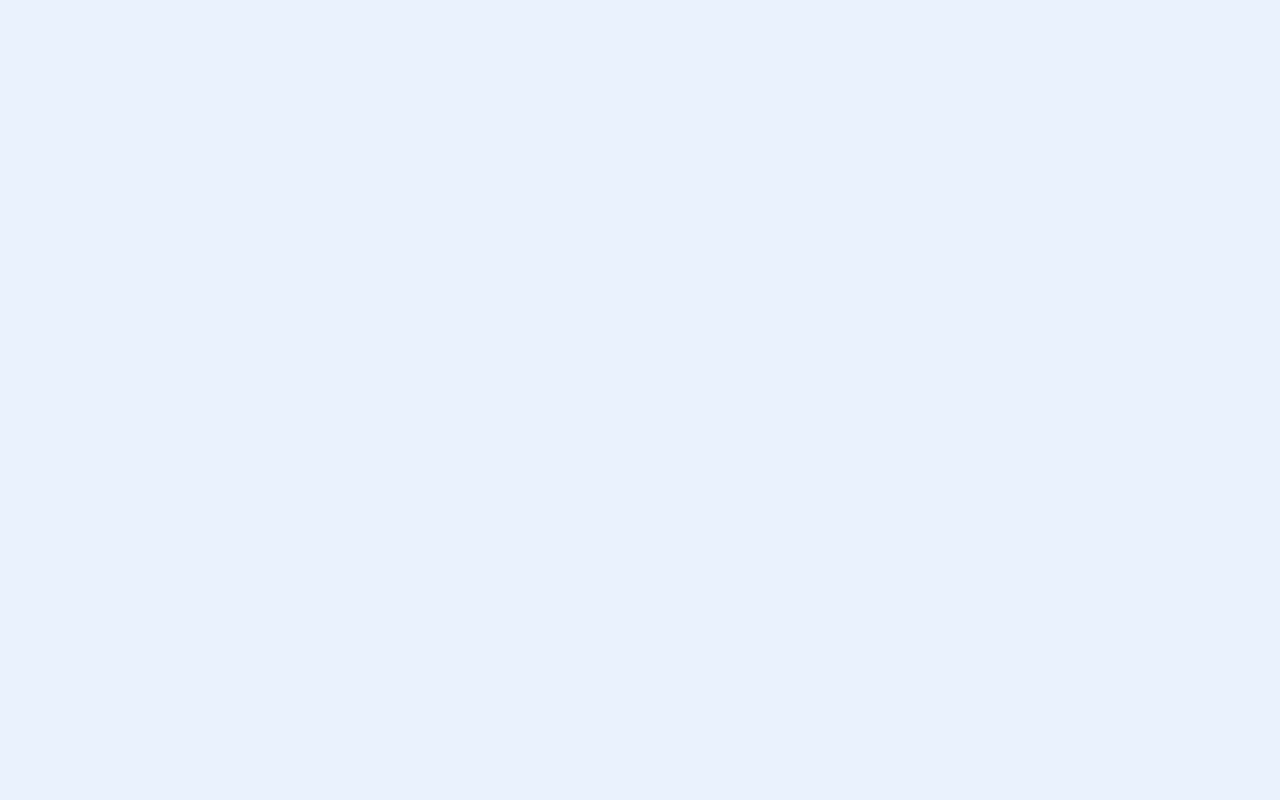
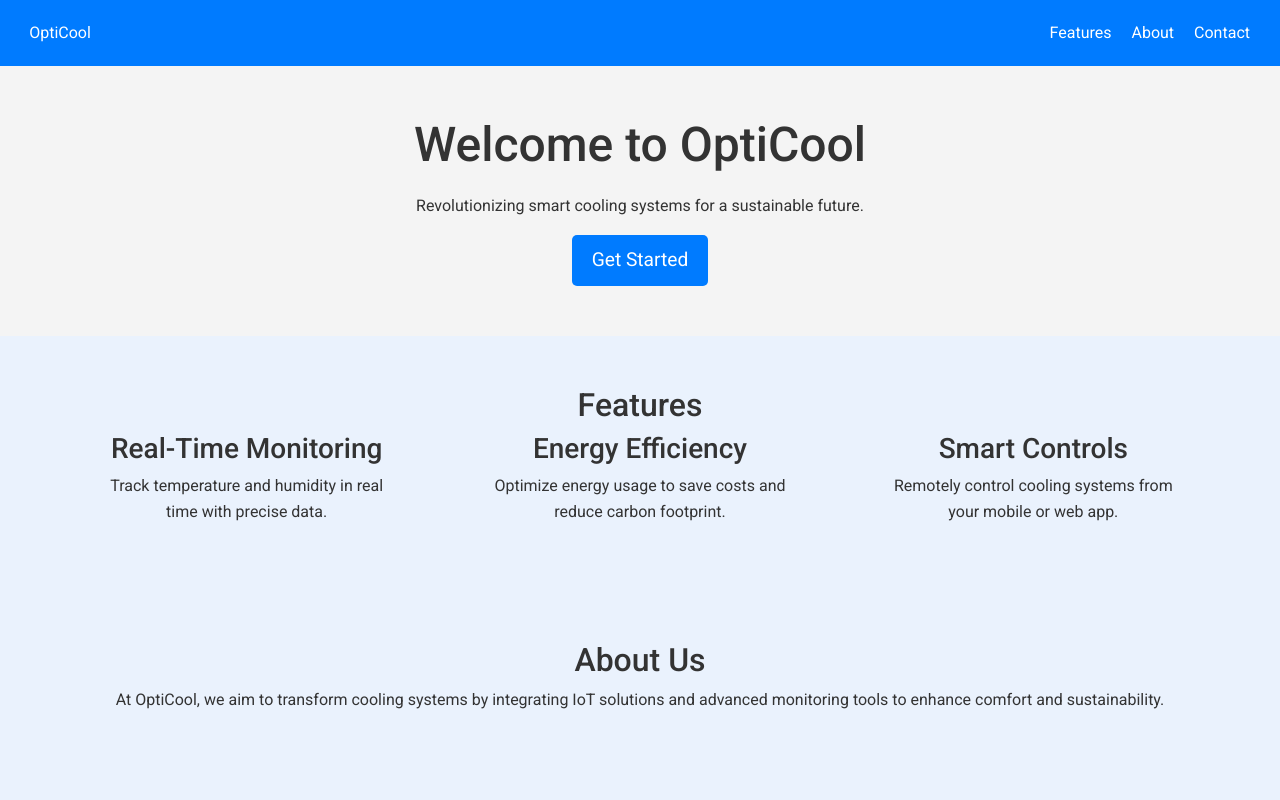
Before and after one commit to MaryAngeleen16/OptiCoolWeb, a React (Create React App) app in the folder frontend/: page /LandingPage in a window 1280 px wide. Before the commit this address had no page. Shown: the top 800 px of the page. Built offline with nearby package versions, Linux system fonts and the light colour scheme.

Commit message:
landing page

```diff
--- a/frontend/src/App.js
+++ b/frontend/src/App.js
@@ -8,12 +8,14 @@ import ManageRoom from './ManageRoom.js';
 import Login from './Pages/Login.js';
 import Register from './Pages/Register.js';
 import Dashb from './Dashboard/Dashb.js';
+import LandingPage from './Pages/LandingPage.js';
 
 function App() {
   return (
     <Router>
       <Routes>
-        <Route path="/" element={<Navigate to="/home" replace />} />
+        <Route path="/" element={<Navigate to="/LandingPage" replace />} />
+        <Route path="/LandingPage" element={<LandingPage />} />
         <Route path="/home" element={<Home />} />
         <Route path="/manageRoom" element={<ManageRoom />} />
         <Route path="/dashboard" element={<Dashb />} />
--- a/frontend/src/Components/Layouts/Home.css
+++ b/frontend/src/Components/Layouts/Home.css
@@ -113,11 +113,16 @@ body {
     color: #FF5733; /* Change the color using 'currentColor' */
   }
 
-  .no-scrollbar {
-    scrollbar-width: none; /* For Firefox */
-    -ms-overflow-style: none; /* For Internet Explorer and Edge */
-  }
+  /* Hide scrollbar but allow scrolling */
+body {
+  overflow-y: scroll;
+}
 
-  .no-scrollbar::-webkit-scrollbar {
-    display: none; /* For Chrome, Safari, and Opera */
-  }
+body::-webkit-scrollbar {
+  display: none; /* Hides scrollbar in WebKit-based browsers */
+}
+
+html {
+  -ms-overflow-style: none; /* Hides scrollbar in IE and Edge */
+  scrollbar-width: none; /* Hides scrollbar in Firefox */
+}
--- /dev/null
+++ b/frontend/src/Components/Layouts/LandingPage.css
@@ -0,0 +1,67 @@
+/* General Styles */
+body {
+    margin: 0;
+    font-family: "Roboto", sans-serif;
+    color: #333;
+    line-height: 1.6;
+  }
+
+  .landing-page {
+    text-align: center;
+  }
+
+  header {
+    display: flex;
+    justify-content: space-between;
+    align-items: center;
+    padding: 20px;
+    background: #007bff;
+    color: #fff;
+  }
+
+  .nav a {
+    color: #fff;
+    margin: 0 10px;
+    text-decoration: none;
+  }
+
+  .nav a:hover {
+    text-decoration: underline;
+  }
+
+  .hero {
+    padding: 50px;
+    background: #f4f4f4;
+  }
+
+  .hero-content h1 {
+    font-size: 3rem;
+    margin-bottom: 20px;
+  }
+
+  .cta-button {
+    padding: 10px 20px;
+    font-size: 1.2rem;
+    color: #fff;
+    background: #007bff;
+    border: none;
+    border-radius: 5px;
+    cursor: pointer;
+  }
+
+  .cta-button:hover {
+    background: #0056b3;
+  }
+
+  .features, .about, .contact {
+    padding: 50px;
+  }
+
+  .features-list {
+    display: flex;
+    justify-content: space-around;
+  }
+
+  .feature {
+    max-width: 300px;
+  }
--- /dev/null
+++ b/frontend/src/Pages/LandingPage.js
@@ -0,0 +1,66 @@
+import React from "react";
+import "../Components/Layouts/LandingPage.css";
+
+function LandingPage() {
+  return (
+    <div className="landing-page">
+      {/* Header */}
+      <header className="header">
+        <div className="logo">OptiCool</div>
+        <nav className="nav">
+          <a href="#features">Features</a>
+          <a href="#about">About</a>
+          <a href="#contact">Contact</a>
+        </nav>
+      </header>
+
+      {/* Hero Section */}
+      <section className="hero">
+        <div className="hero-content">
+          <h1>Welcome to OptiCool</h1>
+          <p>Revolutionizing smart cooling systems for a sustainable future.</p>
+          <button className="cta-button">Get Started</button>
+        </div>
+      </section>
+
+      {/* Features Section */}
+      <section id="features" className="features">
+        <h2>Features</h2>
+        <div className="features-list">
+          <div className="feature">
+            <h3>Real-Time Monitoring</h3>
+            <p>Track temperature and humidity in real time with precise data.</p>
+          </div>
+          <div className="feature">
+            <h3>Energy Efficiency</h3>
+            <p>Optimize energy usage to save costs and reduce carbon footprint.</p>
+          </div>
+          <div className="feature">
+            <h3>Smart Controls</h3>
+            <p>Remotely control cooling systems from your mobile or web app.</p>
+          </div>
+        </div>
+      </section>
+
+      {/* About Section */}
+      <section id="about" className="about">
+        <h2>About Us</h2>
+        <p>
+          At OptiCool, we aim to transform cooling systems by integrating IoT
+          solutions and advanced monitoring tools to enhance comfort and
+          sustainability.
+        </p>
+      </section>
+
+      {/* Contact Section */}
+      <section id="contact" className="contact">
+        <h2>Contact Us</h2>
+        <p>Have questions? Reach out to us at:</p>
+        <p>Email: support@opticool.com</p>
+        <p>Phone: +123 456 7890</p>
+      </section>
+    </div>
+  );
+}
+
+export default LandingPage;
```
Also changed, not shown: frontend/public/LandingPage.png (added).
